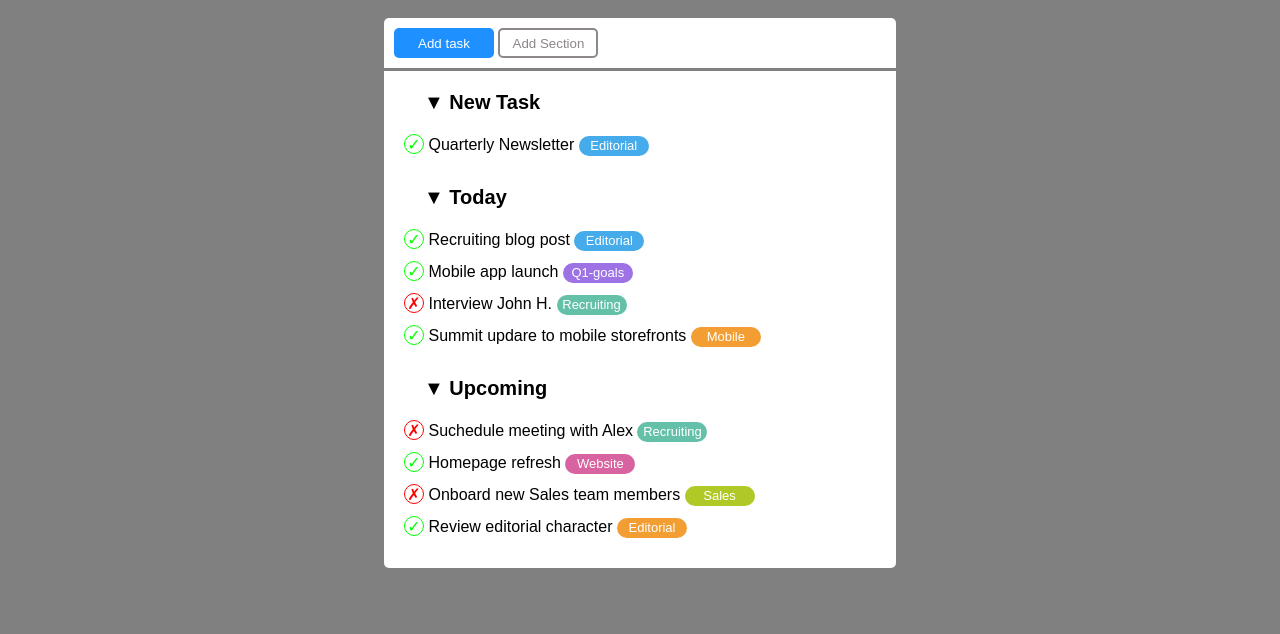
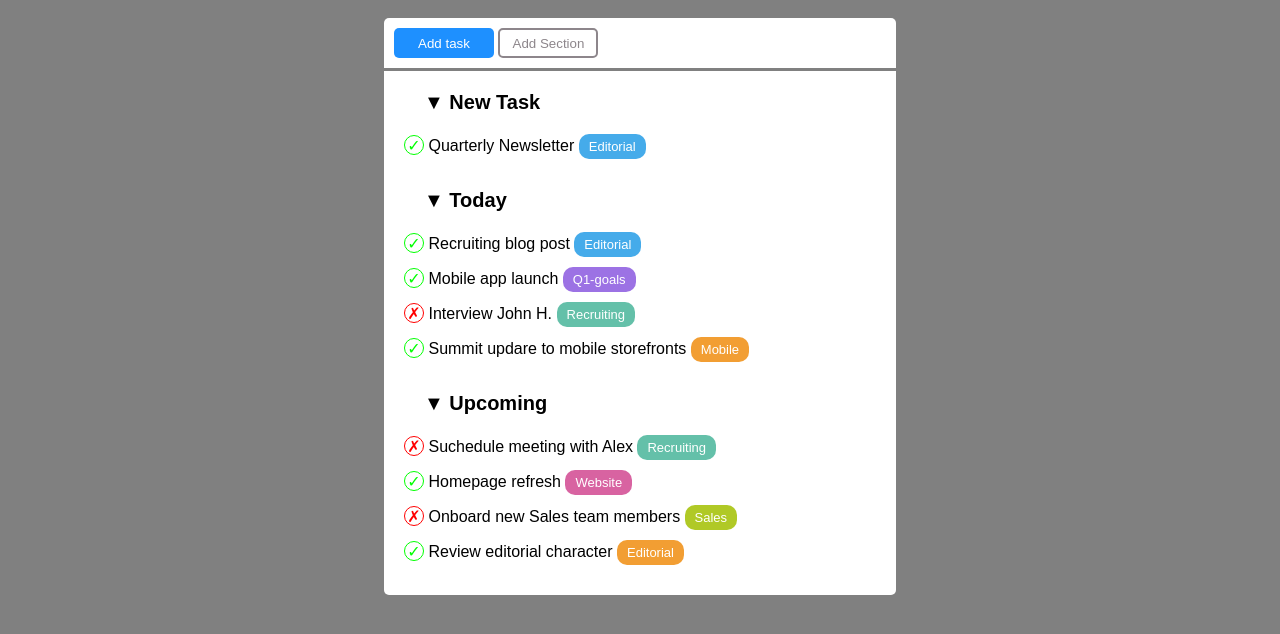
Before and after one commit to Michel-Ramirez/html-css-toboolist, a plain HTML site: page index.html in a window 1280 px wide. Shown: the part 60-694 px from the top of the page. Drawn offline with Linux system fonts and the light colour scheme.

Commit message:
ottimisazione css

```diff
--- a/css/style.css
+++ b/css/style.css
@@ -65,10 +65,6 @@ h1{
 
 }
 
-.tag{
-    font-size: 13px;
-}
-
 .check{
 
     height:20px;
@@ -91,64 +87,40 @@ h1{
     color: red;
 }
 
+/* badge */
+
+.tag{
+    font-size: 13px;
+    padding: 5px 10px;
+    color: white;
+    text-align: center;
+    border-radius: 10px;
+}
+
 .editorial {
-    height: 20px;
-    width: 70px;
-    color: white;
     background-color: #45ABEA;
-    border-radius: 10px;
-    text-align: center;
-    line-height: 20px;
 }
 
 .goals{
-    height: 20px;
-    width: 70px;
-    color: white;
     background-color: #9C72E4;
-    border-radius: 10px;
-    text-align: center;
-    line-height: 20px;
 }
 
 .recruiting{
-    height: 20px;
-    width: 70px;
-    color: white;
     background-color: #64C0A9;
-    border-radius: 10px;
-    text-align: center;
-    line-height: 20px;
 }
 
 .mobile{
-    height: 20px;
-    width: 70px;
-    color: white;
     background-color: #F29E33;
-    border-radius: 10px;
-    text-align: center;
-    line-height: 20px;
 }
 
 .website{
-    height: 20px;
-    width: 70px;
-    color: white;
     background-color: #D863A1;
-    border-radius: 10px;
-    text-align: center;
-    line-height: 20px;
+
 }
 
 .sales{
-    height: 20px;
-    width: 70px;
-    color: white;
     background-color: #B0C926;
-    border-radius: 10px;
-    text-align: center;
-    line-height: 20px;
+
 }
 
 /* Layout */
```
